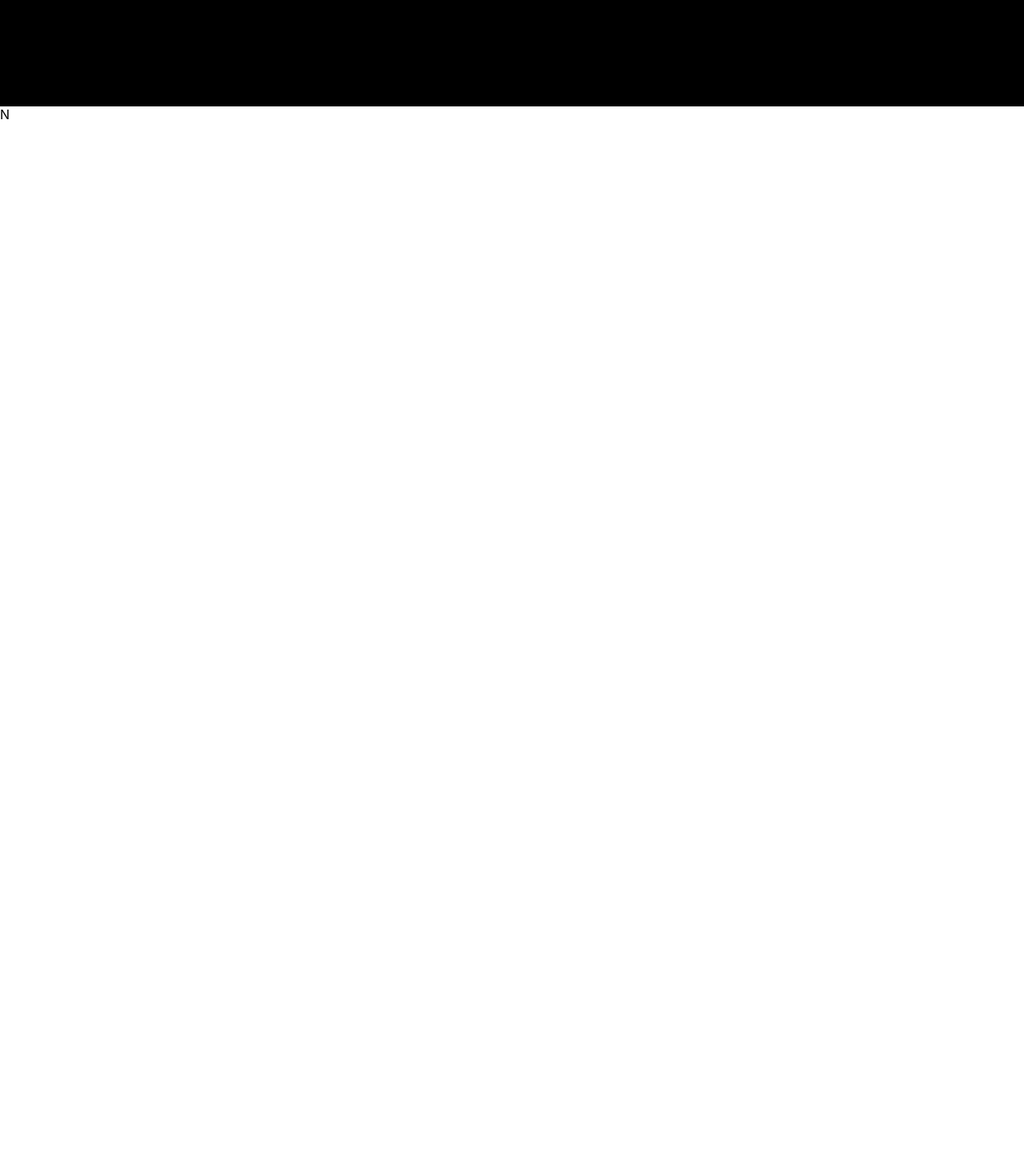
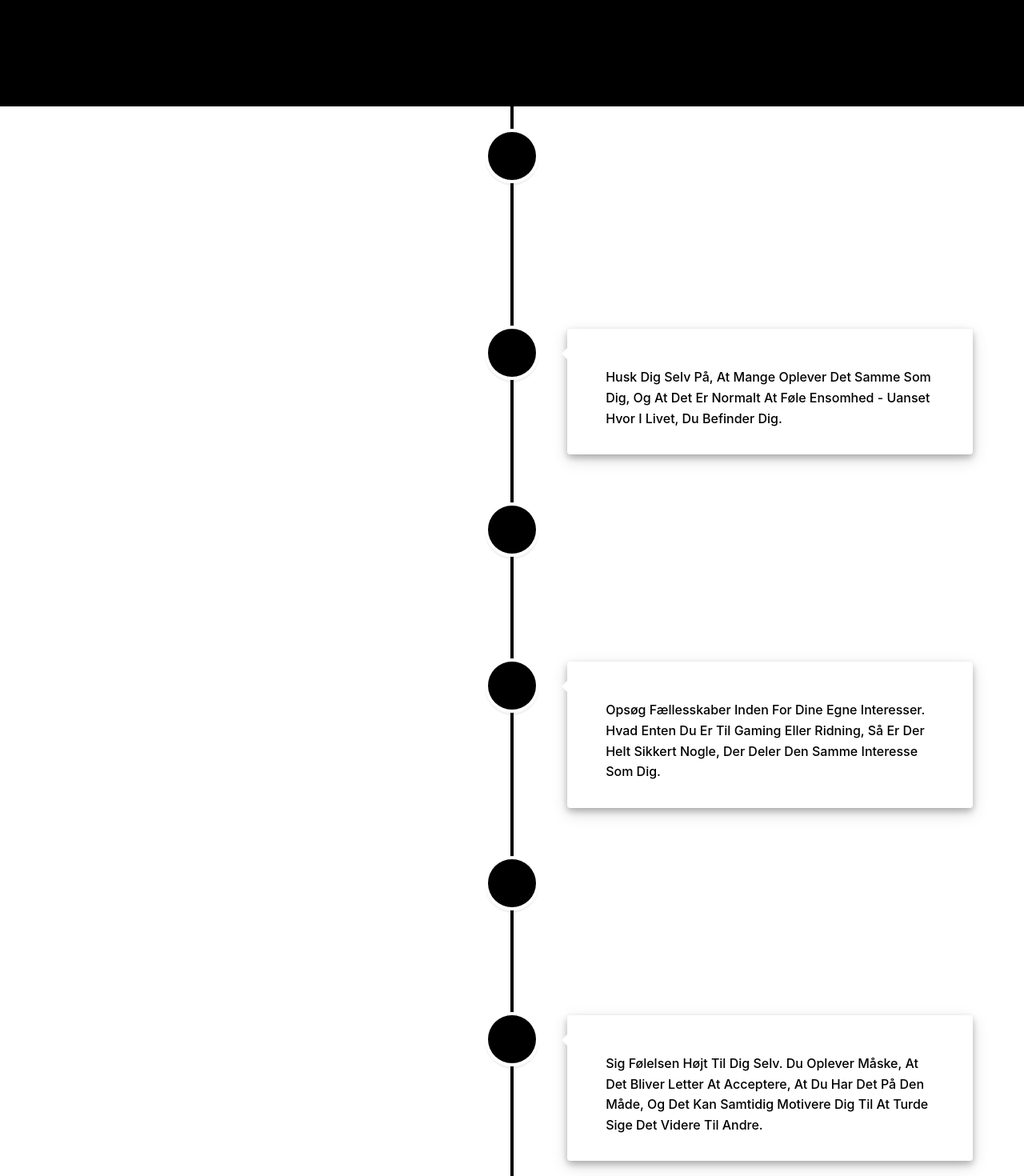
Before and after one commit to AhmedE2021/ensom-mig, a React (Create React App) app: page / in a window 1280 px wide. Shown: the part 2940-4410 px from the top of the page at 80% size. Before the commit the page ends 3093 px from the top, so only its background shows below. Built offline with nearby package versions, Linux system fonts and the light colour scheme.

Commit message:
Trying to get timeline working

```diff
--- a/package.json
+++ b/package.json
@@ -22,6 +22,7 @@
     "react-social-media-embed": "^2.2.9",
     "slick-carousel": "^1.8.1",
     "styled-components": "^5.3.6",
+    "vertical-timeline-forked": "^3.2.1",
     "web-vitals": "^2.1.4",
     "workbox-background-sync": "^6.5.4",
     "workbox-broadcast-update": "^6.5.4",
--- a/src/App.js
+++ b/src/App.js
@@ -4,6 +4,8 @@ import './App.css';
 import Hero from './components/Hero';
 import Infographics from './components/Infographics';
 import Initiatives from "./components/Initiatives"
+
+import Timeline8 from './components/TimeLineComp';
 
 
 
@@ -18,8 +20,8 @@ function App() {
 
 
 
-      <Hero/>
-n
+      <Hero />
+      <Timeline8 />
 
 
 
--- /dev/null
+++ b/src/components/TimeLineComp.js
@@ -0,0 +1,87 @@
+// https://www.npmjs.com/package/vertical-timeline-forked
+
+import {
+  VerticalTimeline,
+  VerticalTimelineElement,
+} from "react-vertical-timeline-component";
+import "react-vertical-timeline-component/style.min.css";
+
+
+export default function Timeline8() {
+
+  return (
+
+    <VerticalTimeline lineColor={"black"} text-transform={"none"}>
+
+      <VerticalTimelineElement
+        className="vertical-timeline-element--work"
+        contentStyle={{ background: "white",  color: "black", boxShadow: "none" }}
+        iconStyle={{ background: "black", color: "#BD91B1" }}
+      >
+        <p>
+          Sig følelsen højt til dig selv. Du oplever måske, at det bliver letter
+          at acceptere, at du har det på den måde, og det kan samtidig motivere
+          dig til at turde sige det videre til andre.
+        </p>
+      </VerticalTimelineElement>
+
+      <VerticalTimelineElement
+        className="vertical-timeline-element--work"
+        contentStyle={{ background: "white",  color: "black", boxShadow: "none" }}
+        iconStyle={{ background: "black", color: "#BD91B1" }}
+      >
+        <p>
+        Husk dig selv på, at mange oplever det samme som dig, og at det er normalt at
+føle ensomhed - uanset hvor i livet, du befinder dig.
+        </p>
+      </VerticalTimelineElement>
+
+      <VerticalTimelineElement
+        className="vertical-timeline-element--work"
+        contentStyle={{ background: "white",  color: "black", boxShadow: "none" }}
+        iconStyle={{ background: "black", color: "#BD91B1" }}
+      >
+        <p>
+        Selvom det kan virke pinligt eller farligt, så forsøg at fortælle hvordan du har
+det til en anden.
+        </p>
+      </VerticalTimelineElement>
+
+      <VerticalTimelineElement
+        className="vertical-timeline-element--work"
+        contentStyle={{ background: "white",  color: "black", boxShadow: "none" }}
+        iconStyle={{ background: "black", color: "#BD91B1" }}
+      >
+        <p>
+        Opsøg fællesskaber inden for dine egne interesser. Hvad enten du er til gaming
+eller ridning, så er der helt sikkert nogle, der deler den samme interesse som
+dig.
+        </p>
+      </VerticalTimelineElement>
+
+      <VerticalTimelineElement
+        className="vertical-timeline-element--work"
+        contentStyle={{ background: "white",  color: "black", boxShadow: "none" }}
+        iconStyle={{ background: "black", color: "#BD91B1" }}
+      >
+        <p>
+        Du kan også søge hjælp og nye fællesskaber gennem initiativerne længere
+nede på siden.
+        </p>
+      </VerticalTimelineElement>
+
+      <VerticalTimelineElement
+        className="vertical-timeline-element--work"
+        contentStyle={{ background: "white",  color: "black", boxShadow: "none" }}
+        iconStyle={{ background: "black", color: "#BD91B1" }}
+      >
+        <p>
+          Sig følelsen højt til dig selv. Du oplever måske, at det bliver letter
+          at acceptere, at du har det på den måde, og det kan samtidig motivere
+          dig til at turde sige det videre til andre.
+        </p>
+      </VerticalTimelineElement>
+
+    </VerticalTimeline>
+  );
+}
```
Also changed, not shown: 1 other file (tests, documents, lock files or other folders).
